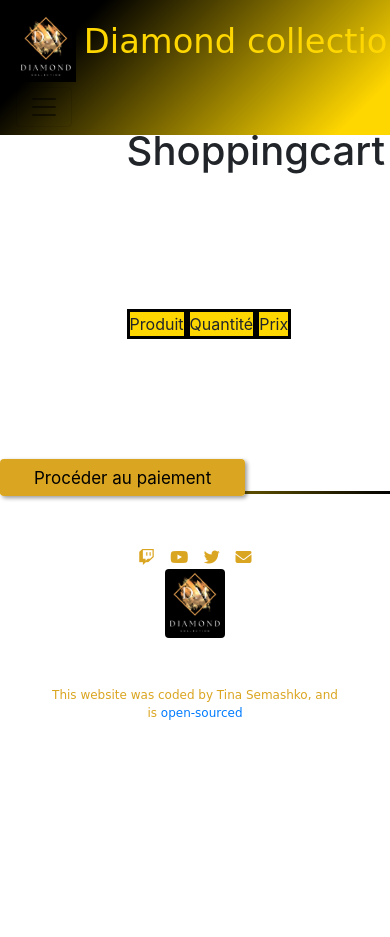
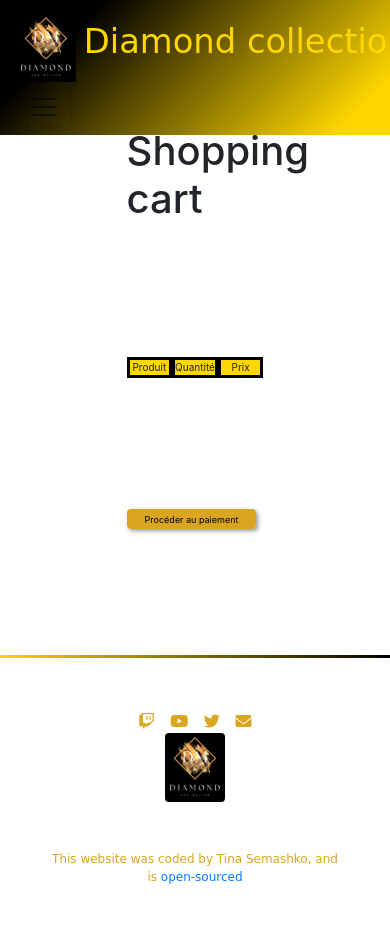
Before and after one commit to TinaSemashko/ProjetJavascriptAssofac, a website: page pages/shoppingcard.html in a window 390 px wide. Before the commit the page ends 844 px from the top, so only its background shows below. Drawn offline with nearby package versions, Linux system fonts and the light colour scheme.

Commit message:
fix bugs

```diff
--- a/pages/products.js
+++ b/pages/products.js
@@ -402,6 +402,7 @@ function getBasket() {
 }
 
 function addBasket(product) {
+  alert("le produit  " + product.name + " ajouté au panier");
   let basket = getBasket();
 
   let foundProduct = "";
--- a/pages/shoppingcard.css
+++ b/pages/shoppingcard.css
@@ -31,7 +31,6 @@ h1 {
 }
 
 .payment {
-  margin-bottom: 15vh;
   font-size: 17px;
   padding: 0.5em 2em;
   border: transparent;
@@ -54,3 +53,20 @@ h1 {
 .payment:active {
   transform: translate(0em, 0.2em);
 }
+
+.butt-payment {
+  margin-bottom: 15vh;
+  margin-left: 15vh;
+}
+
+@media (max-width: 560px) {
+  .data .cell {
+    font-size: 8px;
+  }
+  .container-shoppingcard .cell {
+    font-size: 10px;
+  }
+  .payment {
+    font-size: 9px;
+  }
+}
--- a/pages/shoppingcard.html
+++ b/pages/shoppingcard.html
@@ -32,14 +32,14 @@
   </head>
   <body>
     <div w3-include-html="../includes/header.html"></div>
-    <h1>Shoppingcart</h1>
+    <h1>Shopping cart</h1>
     <div class="container-shoppingcard">
       <div class="cell">Produit</div>
       <div class="cell">Quantité</div>
       <div class="cell">Prix</div>
     </div>
     <div class="data" id="datacart"></div>
-    <div>
+    <div class="butt-payment">
       <a href="./payment.html" class="payment"> Procéder au paiement </a>
     </div>
     <div w3-include-html="../includes/footer.html"></div>
--- a/src/index.css
+++ b/src/index.css
@@ -152,4 +152,8 @@ body {
     grid-row: 1;
     grid-column: 1;
   }
+
+  .promotion .text-image .third-line {
+    padding-top: 1vh;
+  }
 }
--- a/src/root.css
+++ b/src/root.css
@@ -1,8 +1,6 @@
 :root {
   --primary-color: gold;
   --secondary-color: black;
-  --tertiary-color: #636363;
-  --quaternary-color: black;
   --color-gradient: linear-gradient(
     315deg,
     var(--primary-color),
```
